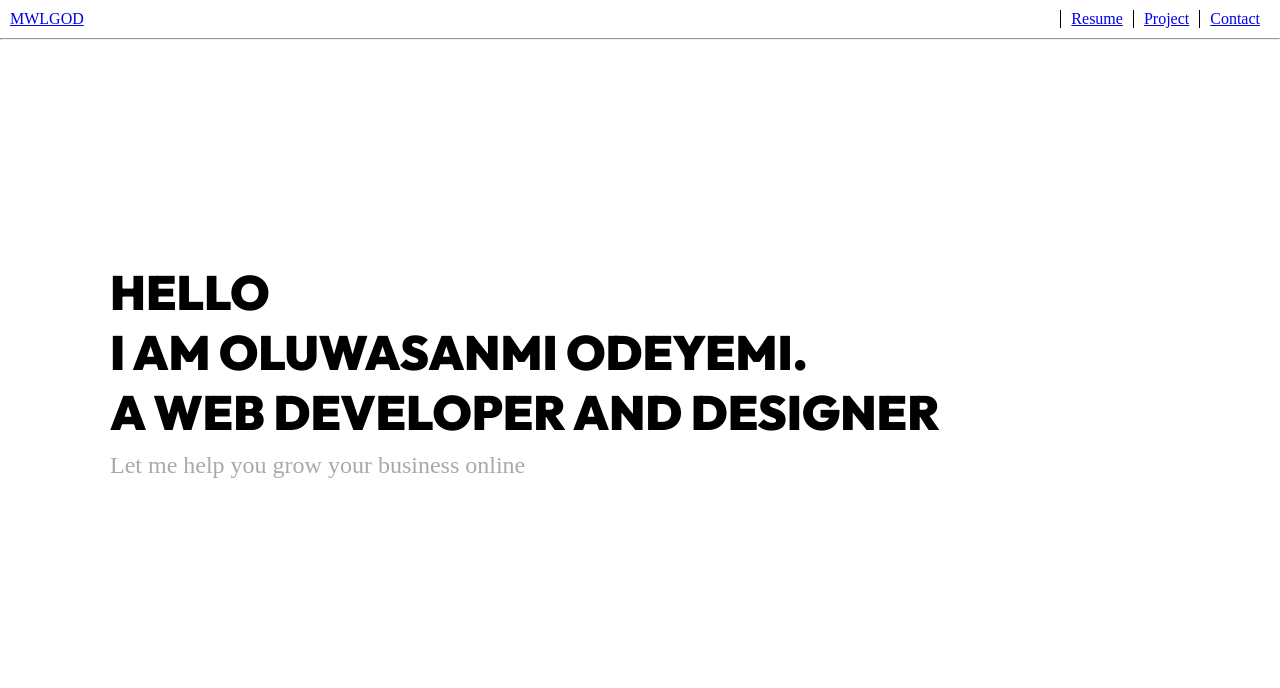
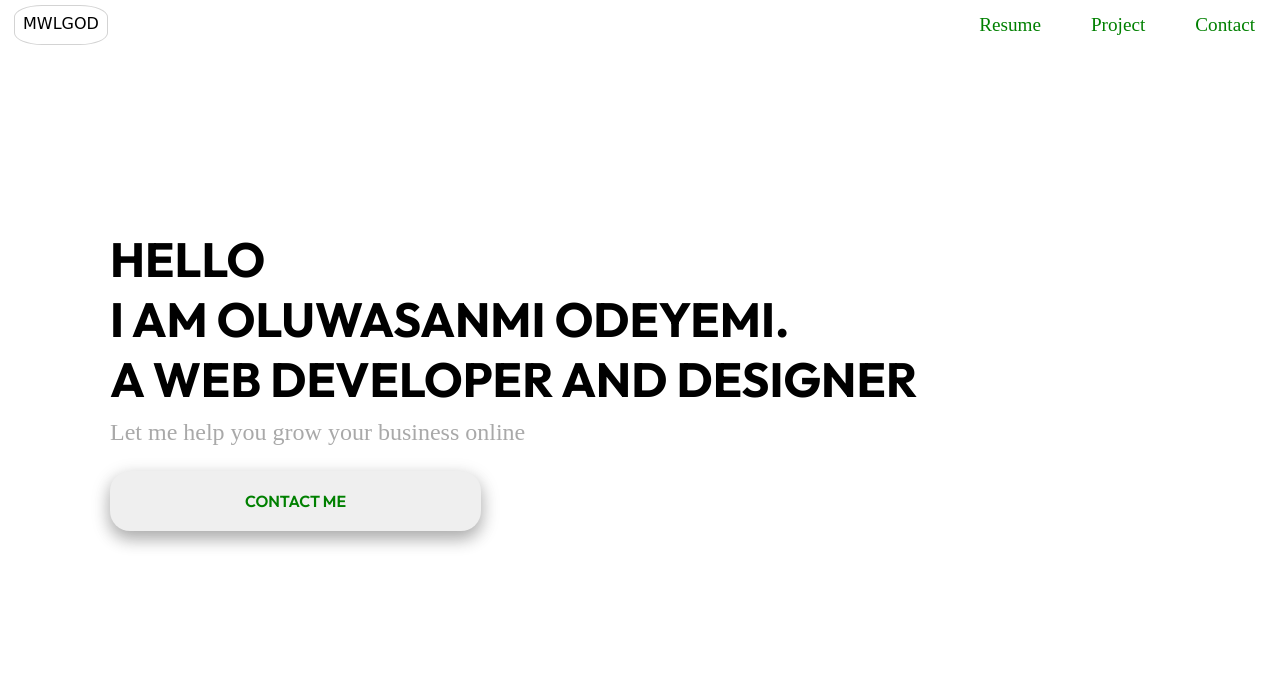
Before and after one commit to Smart-Sanmi/Sanmi_portfolio, a plain HTML site: page index.html in a window 1280 px wide. Shown: the top 688 px of the page. Drawn offline with Linux system fonts and the light colour scheme.

Commit message:
more changes, resume page created

```diff
--- a/css/style.css
+++ b/css/style.css
@@ -4,9 +4,16 @@
 .outfit-font {
   font-family: "Outfit", sans-serif;
   font-optical-sizing: auto;
-  font-weight: 900;
+  font-weight: 700;
   font-style: normal;
 }
+
+.outfit-btn {
+    font-family: "Outfit", sans-serif;
+    font-optical-sizing: auto;
+    font-weight: 600;
+    font-style: normal;
+  }
 
 * { margin: 0px;
 
@@ -17,29 +24,45 @@
     display: flex ;
     flex-direction: row;
     justify-content: space-between;
-    padding: 10px
+
 }
 
-.nav_container > p {
+.nav_container > a {
     font-family: cursive;
+    margin: 5px 14px ;
+    text-decoration: none;
+    color: black;
+    border: 1px lightgray solid;
+    border-radius: 30%;
+    padding: 8px;
 
 }
+
 nav {
     display: flex ;
     flex-direction: row;
     justify-content: end;
-    list-style: none;
-
-}
-
-nav > li {
-    margin: 0 0px;
-    border-left: 1px black solid;
-    padding: 0 10px;
 
 }
 
 
+.navlist  a:link, .navlist  a:visited {
+    font-size: 1.2rem;
+    color: green;
+    padding: 14px 25px;
+    text-align: center;
+    text-decoration: none;
+    display: inline-block;
+  }
+
+  .navlist a:hover, .navlist a:active {
+    background-color: lightgray;
+    color: black;
+  }
+
+hr {
+    color: lightslategray;
+}
 /* Hero section */
 h1 {
     font-size: 3rem;
@@ -56,8 +79,15 @@ h1 {
 }
 .subheading {
     font-size: 1.5rem;
-    margin-top: 10px;
+    margin: 10px 0;
     color: darkgray;
+}
+.hero  a {
+    width: 35%;
+    text-decoration: none;
+    padding: 0px;
+
+    color: black;
 }
 .hero_logo {
     display: grid;
@@ -71,8 +101,21 @@ h1 {
 
 }
 
+button {
+    width: 100%;
+    color: green;
+    border-radius: 20px;
+    margin-top: 15px;
+    padding: 20px;
+    font-size: 100%;
+    border: 0;
+    transition-duration: 0.4s;
+    box-shadow: 0 8px 16px 0 rgba(0,0,0,0.2), 0 6px 20px 0 rgba(0,0,0,0.19);
 
-
+}
+button:hover {
+    box-shadow: 0 12px 16px 0 rgba(0,0,0,0.24), 0 17px 50px 0 rgba(0,0,0,0.19);
+  }
 
 
 /** Responsiveness   **/
@@ -92,4 +135,14 @@ h1 {
         height: 30px;
         padding: 5px;
     }
+    button {
+        font-size: 0.8rem;
+        width: 100%;
+    }
+    .hero a {
+       text-decoration: none;
+       padding: 0px;
+       width: 50%;
+       color: black;
+    }
 }
--- a/index.html
+++ b/index.html
@@ -12,21 +12,21 @@
 </head>
 <body>
     <div class="nav_container">
-        <a href="#"><p> MWLGOD</p></a>
-        <nav>
-
-            <li> <a href="#"> Resume </a></li>
-            <li> <a href="#"> Project </a></li>
-            <li> <a href="#"> Contact </a></li>
+        <a href="#"> MWLGOD</a>
+        <nav class="navlist">
+            <a href="./resume.html"> Resume </a>
+            <a href="#"> Project </a>
+            <a href="#"> Contact </a>
         </nav>
     </div>
-    <hr/>
+
     <section>
         <div class="container">
             <div class="hero">
                 <h1 class="outfit-font"> HELLO <br>I AM OLUWASANMI ODEYEMI.
                 <br> A WEB DEVELOPER AND DESIGNER</h1>
                 <P class="subheading"> Let me help you grow your business online</P>
+                <a href="#"><button class="outfit-btn"> CONTACT ME</button></a>
             </div>
         </div>
         <div class="container">
@@ -40,12 +40,28 @@
         </div>
     </section>
 
+    <!-- ABOUT ME SECTION-->
+    <section>
+
+    </section>
 
 
+    <!-- PROJECT SECTION-->
+    <section>
+
+    </section>
 
 
-    <!--  responsive ness-->
+    <!-- CONTACT ME SECTION-->
+    <section>
+
+    </section>
 
 
+    <!--  responsive ness
+
+    <script>
+        alert('Welcome to my web page!');
+    </script>                               -->
 </body>
 </html>
```
Also changed, not shown: resume.html (added, +24 -0 lines).
